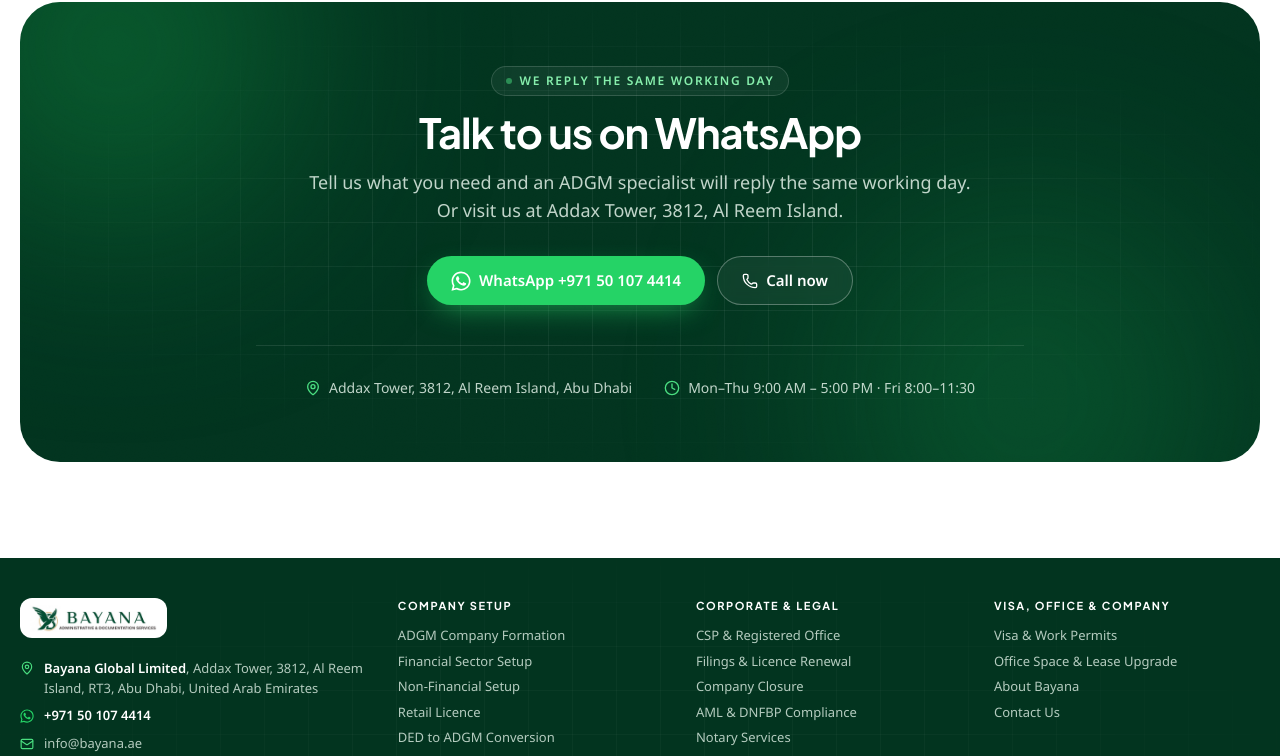
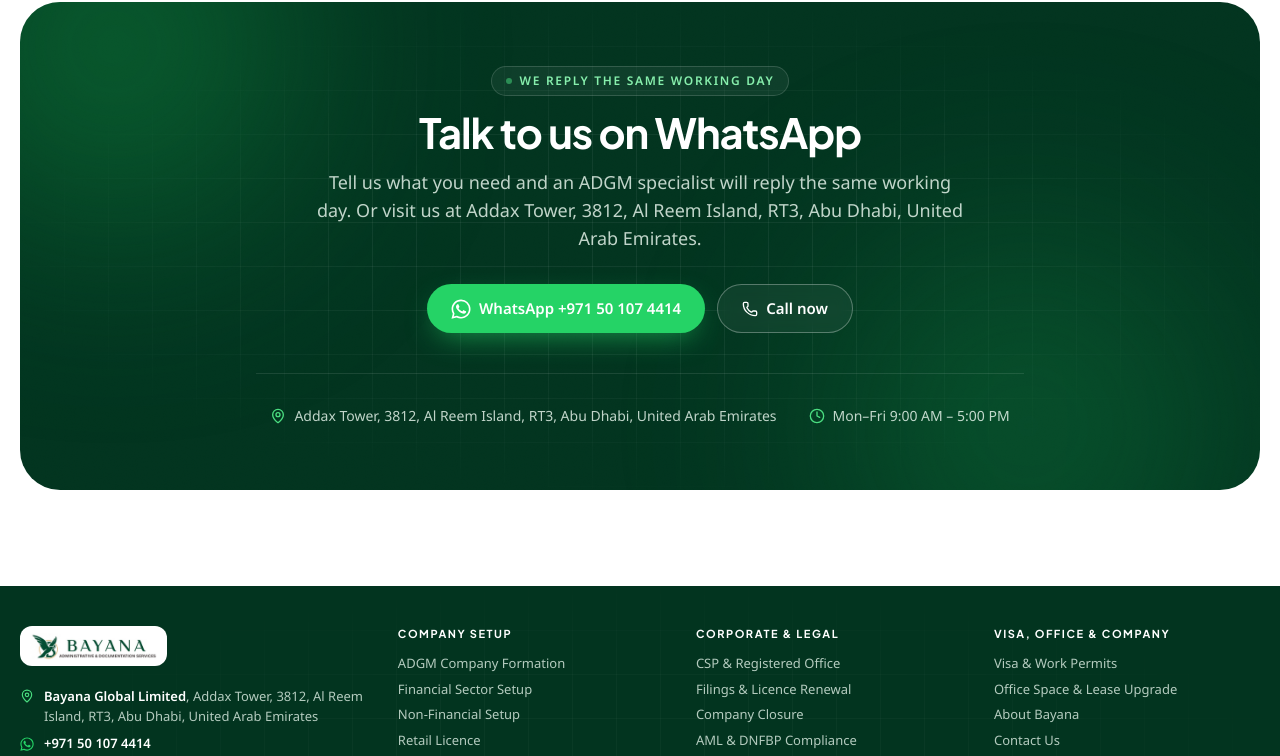
Before and after one commit to bayana-dev/bayana-website, a React (Vite) app: page / in a window 1280 px wide. Shown: the part 8251-9007 px from the top of the page. Built offline with nearby package versions, Linux system fonts and the light colour scheme; no server answers.

Commit message:
Update FinalCTA.jsx

```diff
--- a/src/components/FinalCTA.jsx
+++ b/src/components/FinalCTA.jsx
@@ -16,7 +16,7 @@ export default function FinalCTA({ service = '' }) {
           <p {...reveal(0)} className="eyebrow-dark"><span className="h-1.5 w-1.5 animate-pulse rounded-full bg-brand-400" /> We reply the same working day</p>
           <h2 id="cta-title" {...reveal(1)} className="section-title text-white">Talk to us on WhatsApp</h2>
           <p {...reveal(2)} className="mx-auto mt-4 max-w-2xl text-[17px] leading-relaxed text-brand-50/80 md:text-lg">
-            Tell us what you need{service ? ` with ${service}` : ''} and an ADGM specialist will reply the same working day. Or visit us at {business.street}, {business.area}.
+            Tell us what you need{service ? ` with ${service}` : ''} and an ADGM specialist will reply the same working day. Or visit us at {business.addressLine}.
           </p>
 
           <div {...reveal(3)} className="mx-auto mt-8 flex max-w-3xl flex-col justify-center gap-3 sm:flex-row sm:flex-wrap">
@@ -27,8 +27,8 @@ export default function FinalCTA({ service = '' }) {
           </div>
 
           <ul {...reveal(4)} className="mx-auto mt-10 flex max-w-3xl flex-col items-center justify-center gap-3 border-t border-white/10 pt-8 text-sm text-brand-50/80 md:flex-row md:gap-8">
-            <li className="flex items-center gap-2"><MapPin className="h-4 w-4 shrink-0 text-brand-400" /> {business.street}, {business.area}, {business.city}</li>
-            <li className="flex items-center gap-2"><Clock className="h-4 w-4 shrink-0 text-brand-400" /> Mon–Thu 9:00 AM – 5:00 PM · Fri 8:00–11:30</li>
+            <li className="flex items-center gap-2"><MapPin className="h-4 w-4 shrink-0 text-brand-400" /> {business.addressLine}</li>
+            <li className="flex items-center gap-2"><Clock className="h-4 w-4 shrink-0 text-brand-400" /> Mon–Fri 9:00 AM – 5:00 PM</li>
           </ul>
         </div>
       </div>
```
